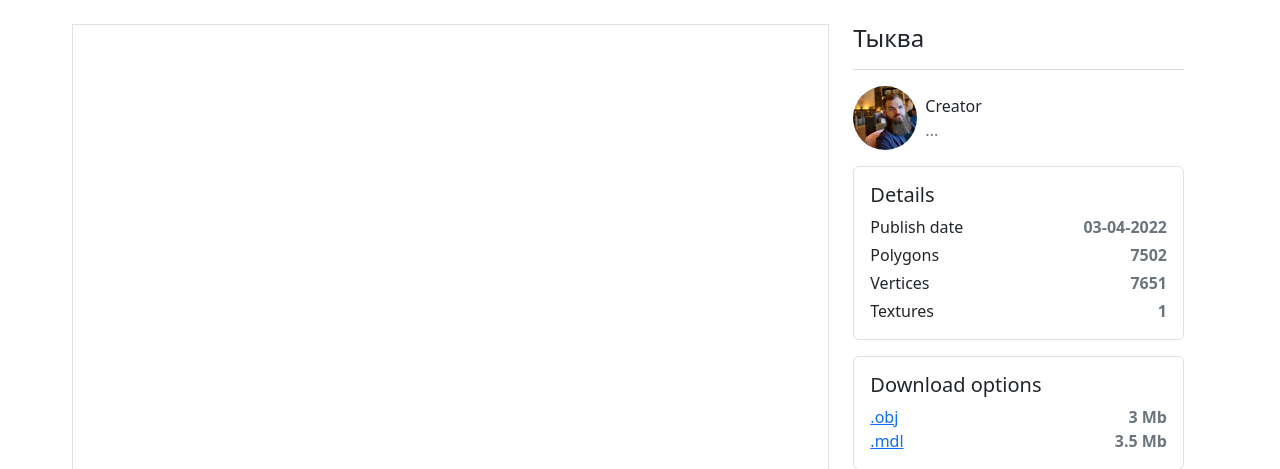
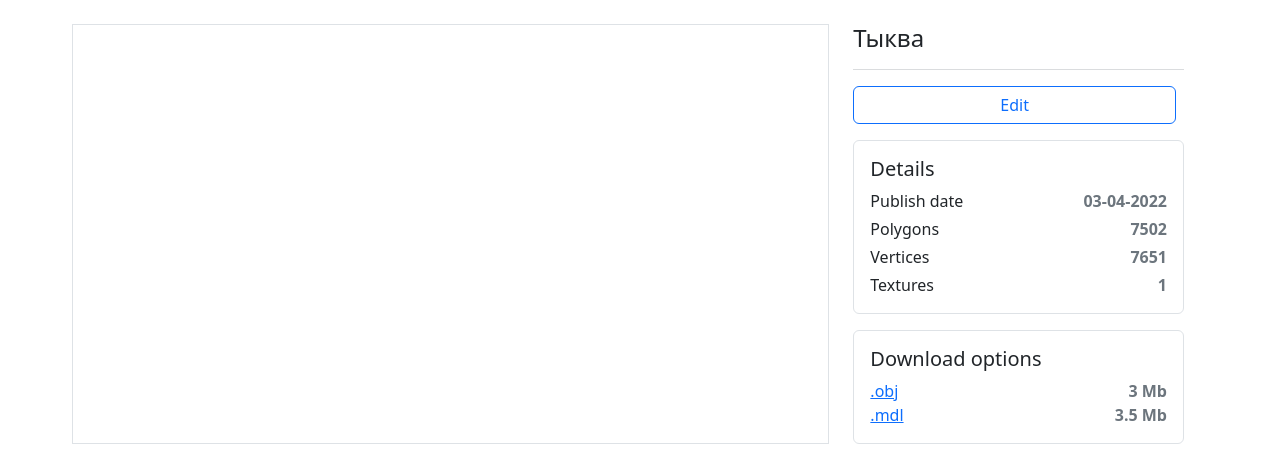
Before and after one commit to Soskiiit/mush, a Django app: page / in a window 1280 px wide. Shown: the part 73-542 px from the top of the page. Run offline with Django 3.2, Linux system fonts and the light colour scheme; some libraries are stand-ins or nearby versions.

Commit message:
Minor changes

```diff
--- a/mush/theme/templates/catalog/item.html
+++ b/mush/theme/templates/catalog/item.html
@@ -16,10 +16,9 @@
             <hr class="mt-0 mb-3 border-secondary">
 
             <div class="mb-3 col-auto d-flex flex-row">
-                {% if 0 %} {# "if user == item.owner" #}
+                {% if 1 %} {# "if user == item.owner" #}
                     <!-- Edit & Make public -->
-                    <button class="btn btn-primary me-2">Edit</button>
-                    <button class="btn btn-outline-primary">Make public</button>
+                    <button class="w-100 btn btn-outline-primary me-2">Edit</button>
                 {% else %}
                     <!-- Creator -->
                     <img
```
